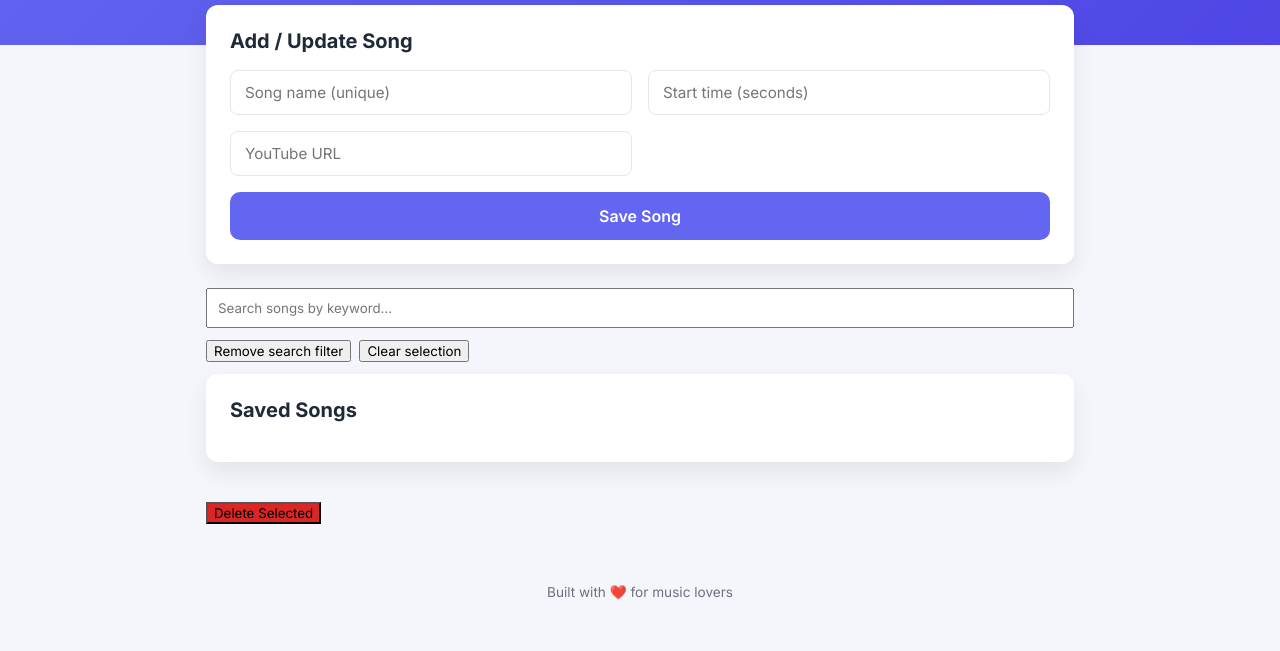
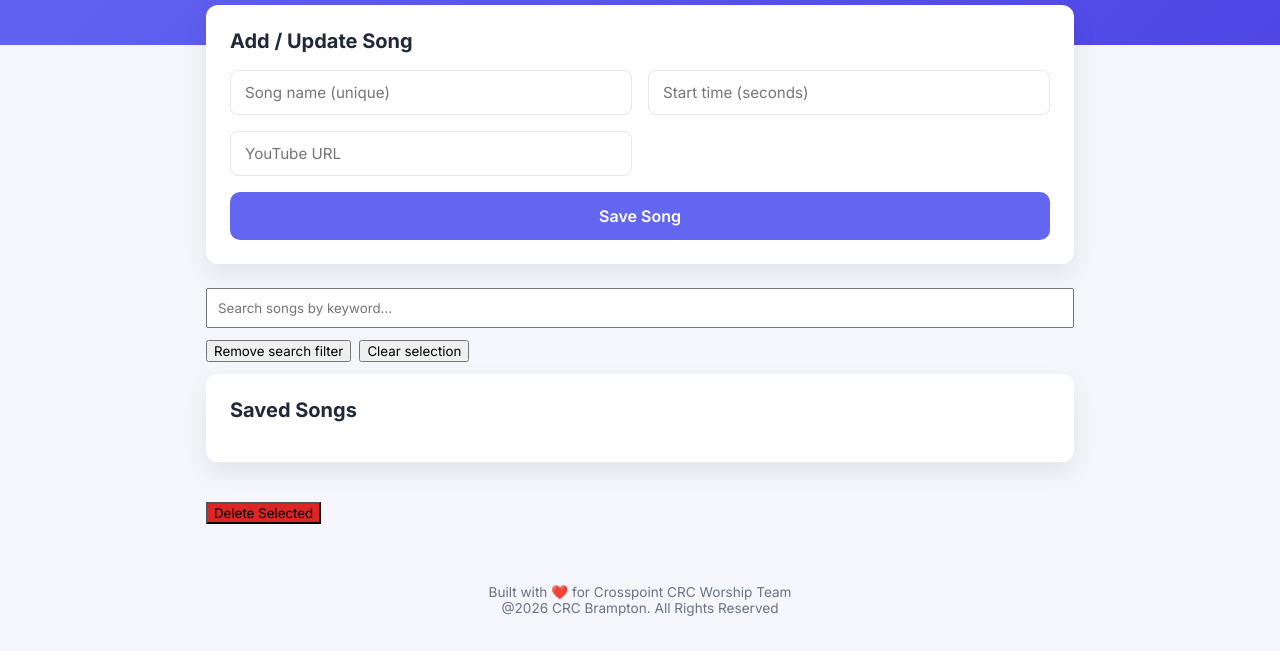
Before and after one commit to Jeyaselvan1984/songtracker, a website: page public/index.html in a window 1280 px wide. Shown: the part 149-800 px from the top of the page. Drawn offline with Linux system fonts and the light colour scheme; no server answers.

Commit message:
Update index.html

```diff
--- a/public/index.html
+++ b/public/index.html
@@ -201,7 +201,8 @@
 </div>
 
 <footer>
-  Built with ❤️ for music lovers
+  Built with ❤️ for Crosspoint CRC Worship Team
+  <br> @2026 CRC Brampton. All Rights Reserved
 </footer>
 
 <script>
```
